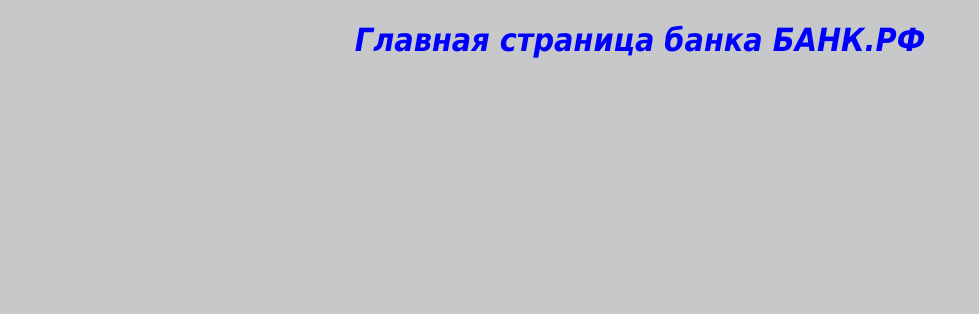
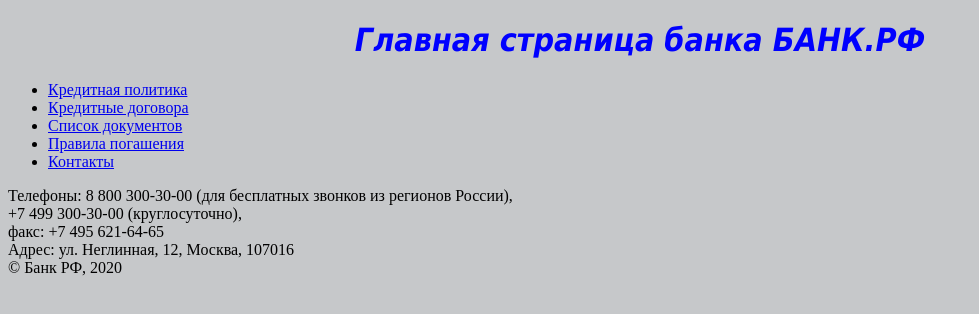
Before and after one commit to KonshinRoman/bankdomrf, a plain HTML site: page index.html in a window 1280 px wide. Shown: the whole page, without its empty margins (0-979 px from the left). Drawn offline with Linux system fonts and the light colour scheme.

Commit message:
Создание меню Создание структуры страницы

```diff
--- a/index.html
+++ b/index.html
@@ -3,10 +3,38 @@
 <head>
     <meta charset="UTF-8">
     <title>Главная страница</title>
+    <meta name="description" content="Общая информация о Банк.РФ">
     <link href="css/mystyle.css" type="text/css" rel="stylesheet">
 </head>
 <body>
+<header>
 <h1>Главная страница банка БАНК.РФ</h1>
+    <nav>
+    <ul>
+        <li><a href="index.html">Кредитная политика</a></li>
+        <li><a href="page1.html">Кредитные договора</a></li>
+        <li><a href="page2.html">Список документов</a></li>
+        <li><a href="page3.html">Правила погашения</a></li>
+        <li><a href="page4.html">Контакты</a></li>
+    </ul>
+    </nav>
+</header>
+<section>
+    <article>
+        <div class=""
+    </article>
+
+</section>
+<footer>
+    <div class="flrow">
+<div class="box">Телефоны: 8 800 300-30-00 (для бесплатных звонков из регионов России),
+    <br>+7 499 300-30-00 (круглосуточно), <br>факс: +7 495 621-64-65</div>
+    <div class="box"> Адрес: ул. Неглинная, 12, Москва, 107016</div>
+    <div class="box">© Банк РФ, 2020</div>
+    </div>
+
+</div>
+</footer>
 
 </body>
 </html>
```
